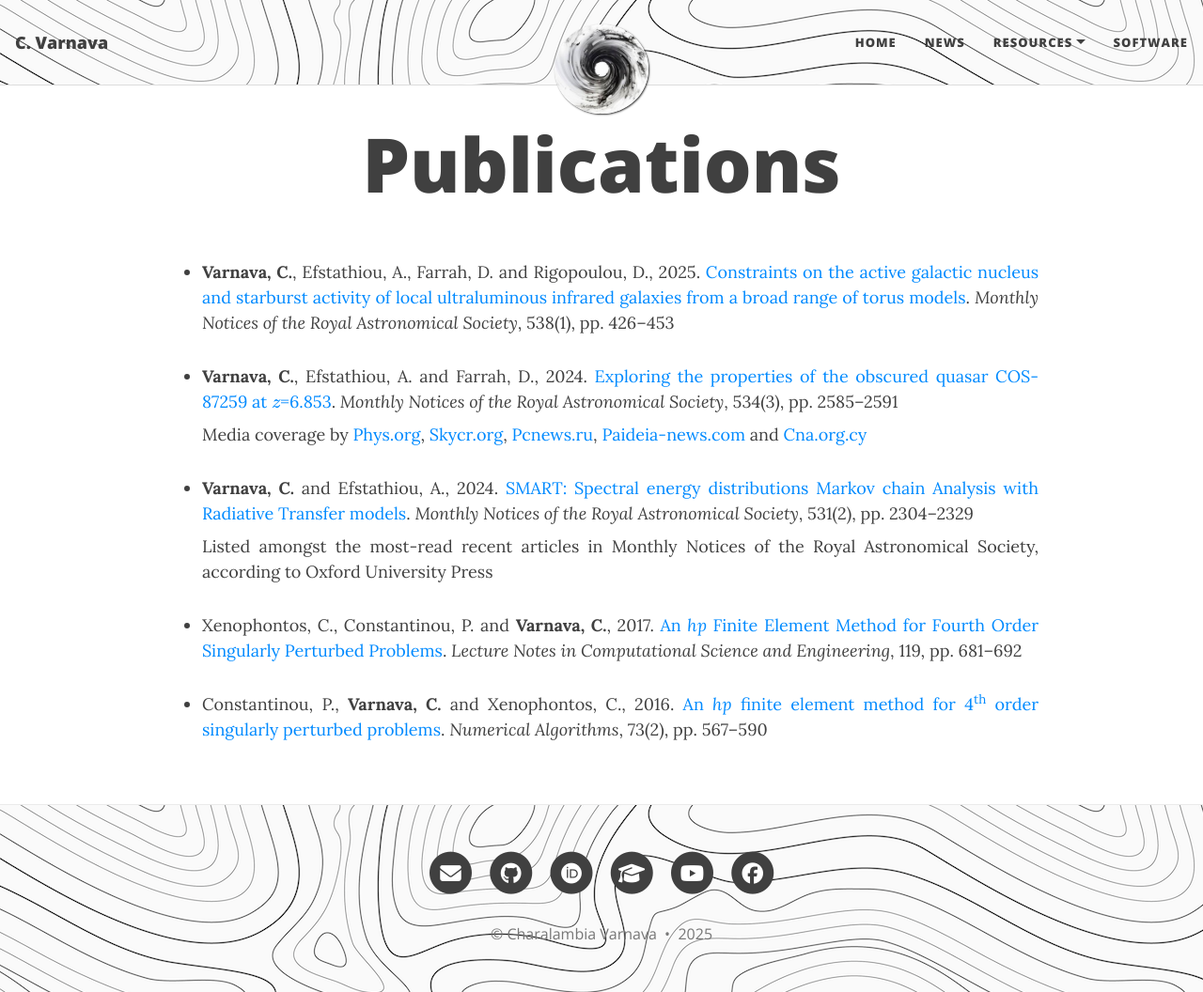
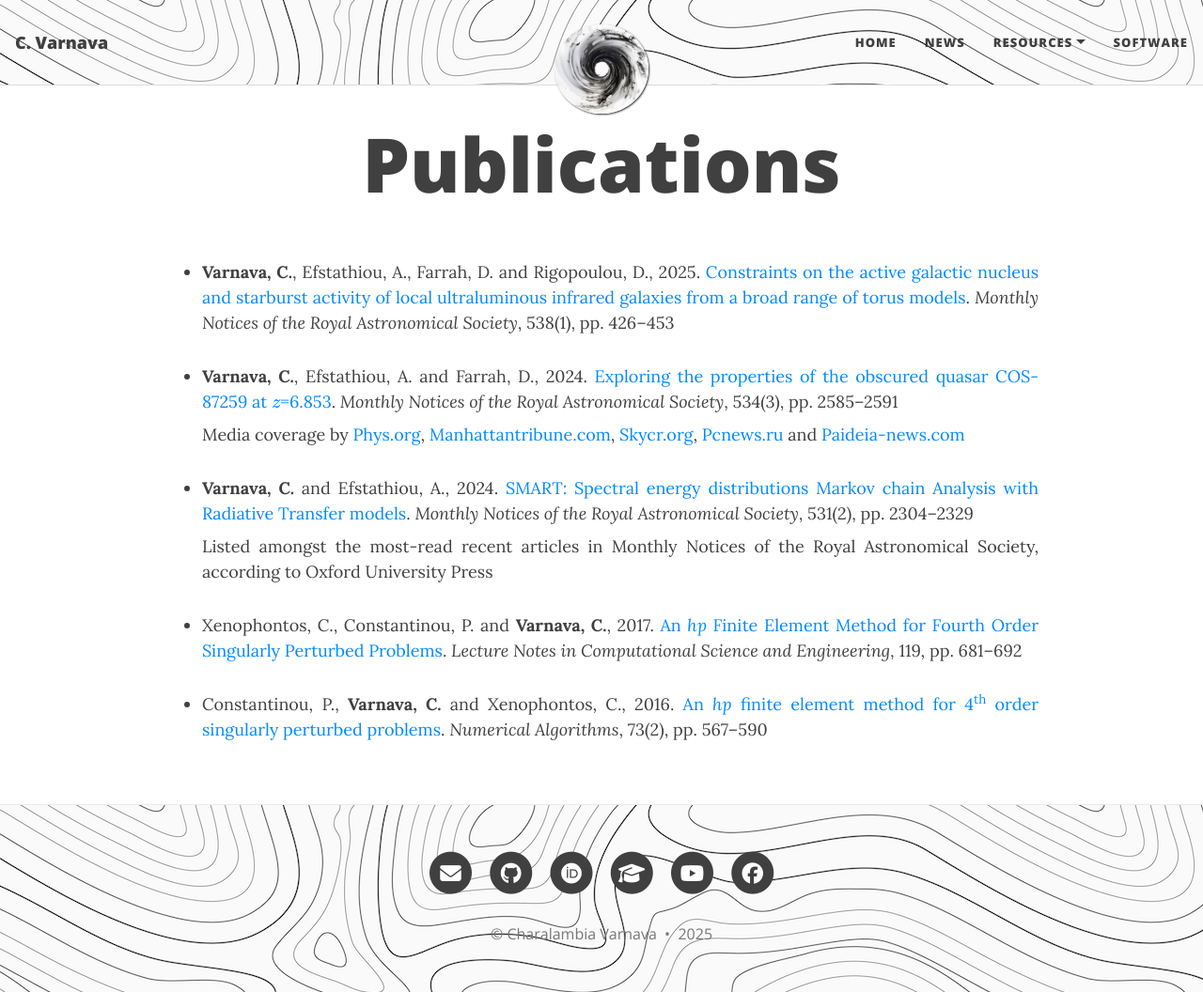
Before and after one commit to ch-var/ch-var.github.io, a Jekyll site: the page built from publications.html, in a window 1280 px wide and 1056 px high. Shown: the whole window at 94% size. Built offline with Jekyll 4.4.1, drawn with Linux system fonts in a browser that asks for light colours; formulas are drawn with MathJax 3.

Commit message:
Update publications.html

```diff
--- a/publications.html
+++ b/publications.html
@@ -26,7 +26,7 @@
 <li class="responsive-margin"><b>Varnava, C.</b>, Efstathiou, A., Farrah, D. and Rigopoulou, D., 2025. <a href="https://doi.org/10.1093/mnras/staf319">Constraints on the active galactic nucleus and starburst activity of local ultraluminous infrared galaxies from a broad range of torus models</a>. <i>Monthly Notices of the Royal Astronomical Society</i>, 538(1), pp. 426–453</li>
 <p></p>
 <li class="responsive-margin" style="margin-bottom: 8px;"><b>Varnava, C.</b>, Efstathiou, A. and Farrah, D., 2024. <a href="https://doi.org/10.1093/mnras/stae2221">Exploring the properties of the obscured quasar COS-87259 at \(z\)=6.853</a>. <i>Monthly Notices of the Royal Astronomical Society</i>, 534(3), pp. 2585–2591</li>
-<p align='justify' class="responsive-margin" style="margin-top: 0px;">Media coverage by <a href="https://phys.org/news/2024-10-astronomers-explore-properties-obscured-hyperluminous.html">Phys.org</a>, <a href="https://skycr.org/2024/10/21/exploran-las-propiedades-de-un-cuasar-hiperluminoso-oscurecido/">Skycr.org</a>, <a href="https://pcnews.ru/news/astronomy_obnaruzili_sverhmassivnuu_cernuu_dyru_v_centre_galaktiki_cos_87259-1530160.html#gsc.tab=0">Pcnews.ru</a>, <a href="https://paideia-news.com/panepistimio-frederick/2024/11/11/ereynitria-toy-eyropaikoy-panepistimioy-meleta-ena-protogono-yperfoteino-kbazar">Paideia-news.com</a> and <a href="https://www.cna.org.cy/press-release/article/7556971/anakoinosi-typoy-evropaiko-panepistimio-kyproy">Cna.org.cy</a></p>
+<p align='justify' class="responsive-margin" style="margin-top: 0px;">Media coverage by <a href="https://phys.org/news/2024-10-astronomers-explore-properties-obscured-hyperluminous.html">Phys.org</a>, <a href="https://manhattantribune.com/astronomers-explore-the-properties-of-a-dark-hyperluminous-quasar/">Manhattantribune.com</a>, <a href="https://skycr.org/2024/10/21/exploran-las-propiedades-de-un-cuasar-hiperluminoso-oscurecido/">Skycr.org</a>, <a href="https://pcnews.ru/news/astronomy_obnaruzili_sverhmassivnuu_cernuu_dyru_v_centre_galaktiki_cos_87259-1530160.html#gsc.tab=0">Pcnews.ru</a> and <a href="https://paideia-news.com/panepistimio-frederick/2024/11/11/ereynitria-toy-eyropaikoy-panepistimioy-meleta-ena-protogono-yperfoteino-kbazar">Paideia-news.com</a></p>
 <p></p>
 <li class="responsive-margin" style="margin-bottom: 8px;"><b>Varnava, C.</b> and Efstathiou, A., 2024. <a href="https://doi.org/10.1093/mnras/stae1141">SMART: Spectral energy distributions Markov chain Analysis with Radiative Transfer models</a>. <i>Monthly Notices of the Royal Astronomical Society</i>, 531(2), pp. 2304–2329</li>
 <p align='justify' class="responsive-margin" style="margin-top: 0px;">Listed amongst the most-read recent articles in Monthly Notices of the Royal Astronomical Society, according to Oxford University Press</a></p>
```
